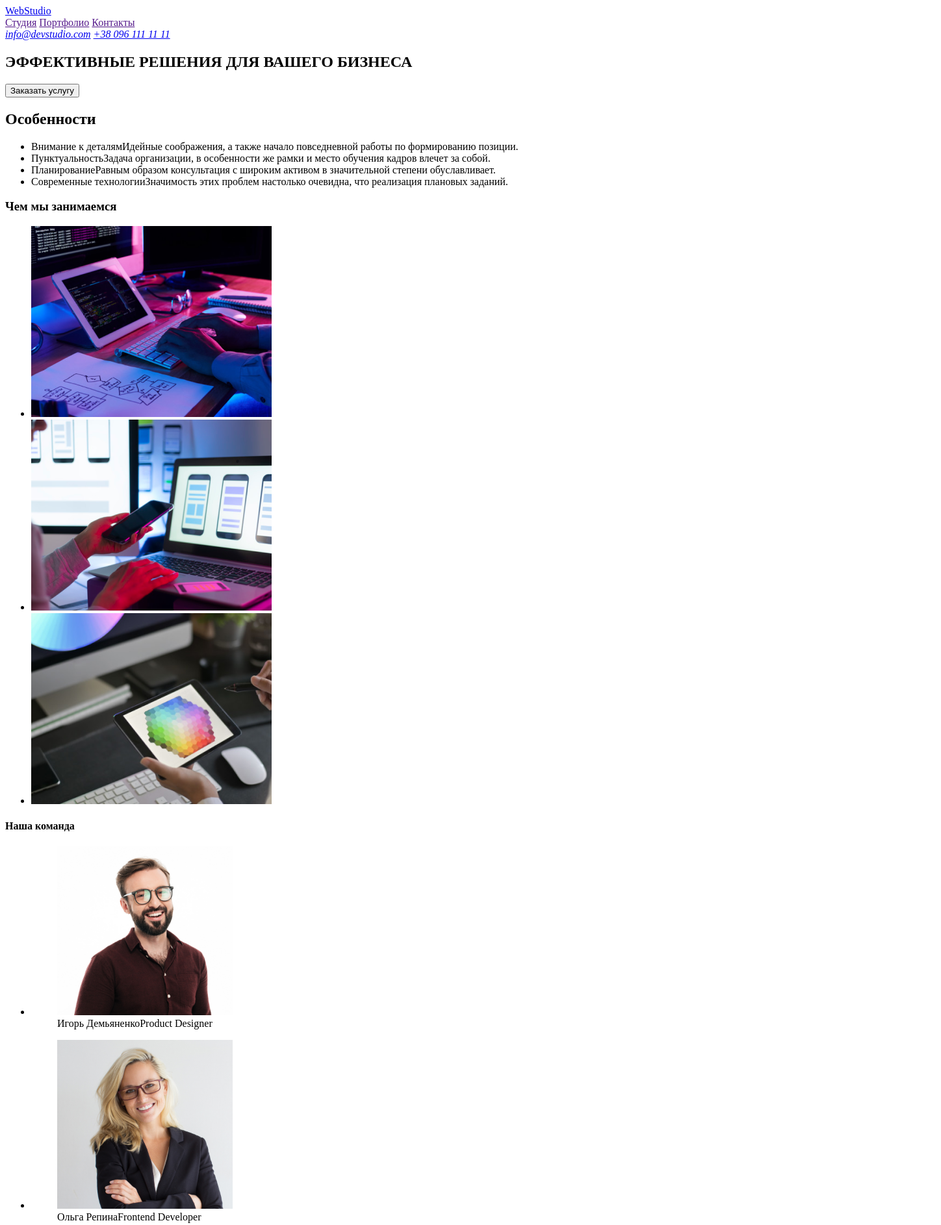
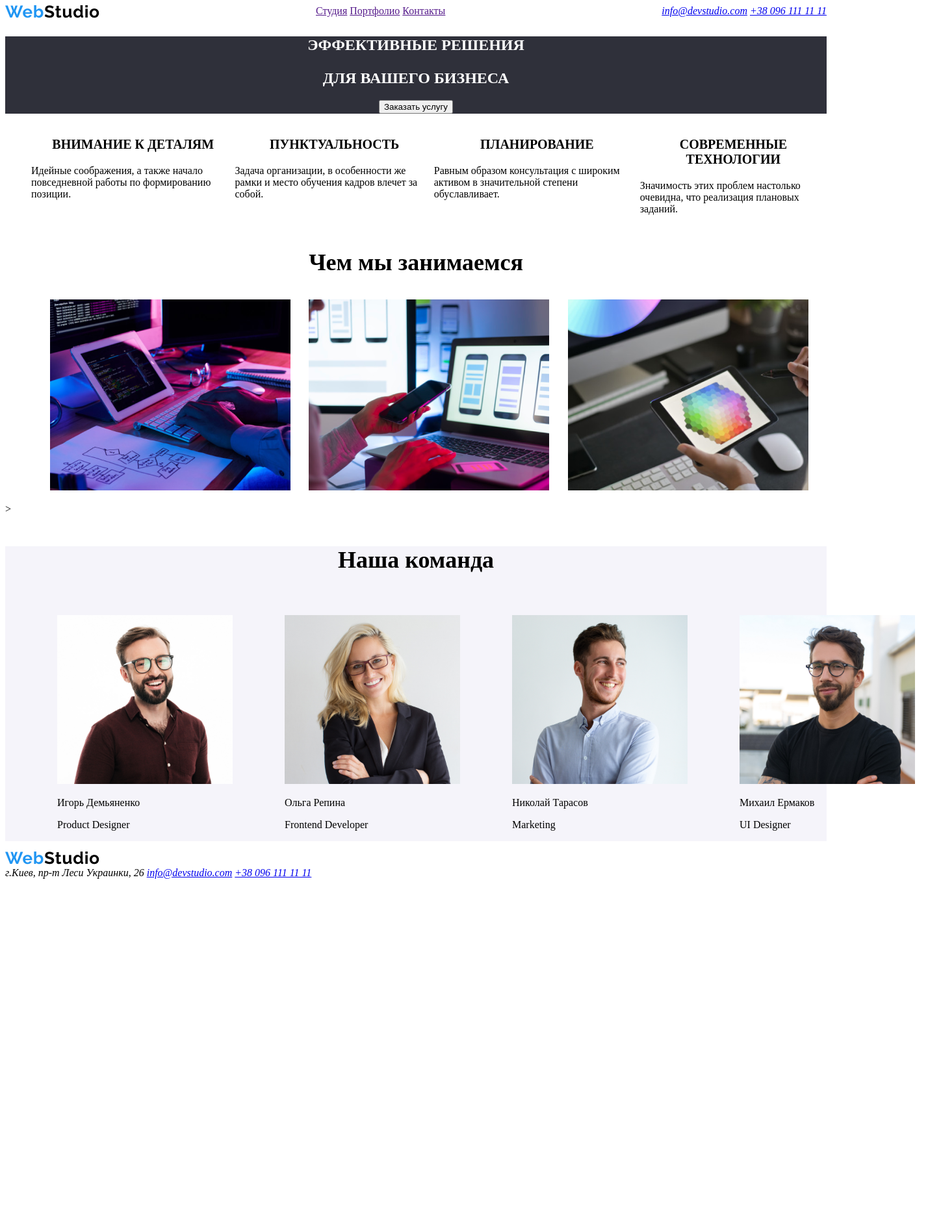
Before and after one commit to DJSkiff/goit-markup-hw-01, a plain HTML site: page index.html in a window 1280 px wide. Shown: the top 1886 px of the page at 65% size, 1448 px wide, since content can reach past the window. After the commit the page ends 1361 px from the top, so only its background shows below. Drawn offline with Linux system fonts and the light colour scheme.

Commit message:
Initial commit

```diff
--- /dev/null
+++ b/CSS/styles.css
@@ -0,0 +1,53 @@
+.main-header {
+  background-color: #2f303a;
+  color: white;
+  text-align: center;
+}
+
+.menu {
+  display: flex;
+  justify-content: space-between;
+}
+
+.futures {
+  display: flex;
+  justify-content: space-evenly;
+}
+
+.what-we-do {
+  display: flex;
+  justify-content: space-evenly;
+}
+
+.team-section {
+  background-color: #f5f4fa;
+}
+
+.team {
+  display: flex;
+  justify-content: space-evenly;
+}
+
+h2 {
+  display: none;
+}
+
+h3 {
+  text-align: center;
+  font-size: 36px;
+}
+h4 {
+  text-align: center;
+  font-size: 36px;
+}
+
+ul {
+  list-style-type: none;
+}
+
+.futures p {
+  text-transform: uppercase;
+  text-align: center;
+  font-size: 20px;
+  font-weight: 700;
+}
--- a/index.html
+++ b/index.html
@@ -3,10 +3,11 @@
   <head>
     <meta charset="utf-8" />
     <title>WebStudio</title>
+    <link rel="stylesheet" href="./CSS/styles.css">
   </head>
   <body>
-      <header>
-          <a href="index.html">WebStudio</a>
+    <header class="menu">
+      <a href="index.html"><img src="./Images/WebStudio.png" alt="WebStudio"></a>
       <nav>
         <a href="">Студия</a>
         <a href="">Портфолио</a>
@@ -17,82 +18,115 @@
         <a href="tel:+380961111111">+38 096 111 11 11</a>
       </address>
     </header>
-      <section>
+    <section class="main-header">
       <header>
-            <h1>ЭФФЕКТИВНЫЕ РЕШЕНИЯ ДЛЯ ВАШЕГО БИЗНЕСА</h1>
+        <h1> <p>ЭФФЕКТИВНЫЕ РЕШЕНИЯ</p>ДЛЯ ВАШЕГО БИЗНЕСА</h1>
       </header>
       <button type="button">Заказать услугу</button>
     </section>
-      <section>
+    <section class="futures">
       <h2>Особенности</h2>
-        <ul>
+      <ul class="futures">
         <li>
-                <span>Внимание к деталям</span>Идейные соображения, а также начало повседневной работы по формированию позиции.
+          <p>Внимание к деталям</p>Идейные соображения, а также начало
+          повседневной работы по формированию позиции.
         </li>
         <li>
-                <span>Пунктуальность</span>Задача организации, в особенности же рамки и место обучения кадров влечет за собой.
+          <p>Пунктуальность</p>Задача организации, в особенности же рамки
+          и место обучения кадров влечет за собой.
         </li>
         <li>
-                <span>Планирование</span>Равным образом консультация с широким активом в значительной степени обуславливает.
+          <p>Планирование</p>Равным образом консультация с широким активом
+          в значительной степени обуславливает.
         </li>
         <li>
-                <span>Современные технологии</span>Значимость этих проблем настолько очевидна, что реализация плановых заданий.
+          <p>Современные технологии</p>Значимость этих проблем настолько
+          очевидна, что реализация плановых заданий.
         </li>
       </ul>
     </section>
-      <section>
+    <section >
       <h3>Чем мы занимаемся</h3>
-          <ul>
+      <ul class="what-we-do">
         <li>
-                  <img src="./Images/future_1.png" alt="Работы за компьютером" width="370" height="294">
+          <img
+            src="./Images/future_1.png"
+            alt="Работы за компьютером"
+            width="370"
+            height="294"
+          />
         </li>
         <li>
-                  <img src="./Images/future_2.png" alt="Телефон в руках на фоне компьютера" width="370" height="294">
+          <img
+            src="./Images/future_2.png"
+            alt="Телефон в руках на фоне компьютера"
+            width="370"
+            height="294"
+          />
         </li>
         <li>
-                  <img src="./Images/future_3.png" alt="Цветовая палитра на планшете" width="370" height="294">
+          <img
+            src="./Images/future_3.png"
+            alt="Цветовая палитра на планшете"
+            width="370"
+            height="294"
+          />
         </li>
       </ul>
-      </section>
-      <section>
+    </section>>
+    <section class="team-section">
       <h4>Наша команда</h4>
-          <ul>
+      <ul class = "team">
         <li>
           <figure>
-                      <img src="./Images/product.jpg" alt="Игорь Демьяненко" width="270" height="260">
+            <img
+              src="./Images/product.jpg"
+              alt="Игорь Демьяненко"
+              width="270"
+              height="260"
+            />
             <figcaption>
-                          <span>Игорь Демьяненко</span>Product Designer
+              <p>Игорь Демьяненко</p>Product Designer
             </figcaption>
           </figure>
         </li>
         <li>
           <figure>
-                    <img src="./Images/frontend.jpg" alt="Ольга Репина" width="270" height="260">
-                    <figcaption>
-                        <span>Ольга Репина</span>Frontend Developer
-                    </figcaption>
+            <img
+              src="./Images/frontend.jpg"
+              alt="Ольга Репина"
+              width="270"
+              height="260"
+            />
+            <figcaption><p>Ольга Репина</p>Frontend Developer</figcaption>
           </figure>
         </li>
         <li>
           <figure>
-                    <img src="./Images/Marketing.jpg" alt="Николай Тарасов" width="270" height="260">
-                    <figcaption>
-                        <span>Николай Тарасов</span>Marketing
-                    </figcaption>
+            <img
+              src="./Images/Marketing.jpg"
+              alt="Николай Тарасов"
+              width="270"
+              height="260"
+            />
+            <figcaption><p>Николай Тарасов</p>Marketing</figcaption>
           </figure>
         </li>
         <li>
           <figure>
-                    <img src="./Images/UI.jpg" alt="Михаил Ермаков" width="270" height="260">
-                    <figcaption>
-                        <span>Михаил Ермаков</span>UI Designer
-                    </figcaption>
+            <img
+              src="./Images/UI.jpg"
+              alt="Михаил Ермаков"
+              width="270"
+              height="260"
+            />
+            <figcaption><p>Михаил Ермаков</p>UI Designer</figcaption>
           </figure>
         </li>
       </ul>
     </section>
     <footer>
-        <a href="index.html">WebStudio</a>
+      <a href="index.html"><img src="./Images/WebStudio.png" alt="WebStudio"></a>
       <address>
         г.Киев, пр-т Леси Украинки, 26
         <a href="mailto:info@devstudio.com">info@devstudio.com</a>
```
Also changed, not shown: Images/WebStudio.png (added). Lines whose indentation alone changed are shown as unchanged.
